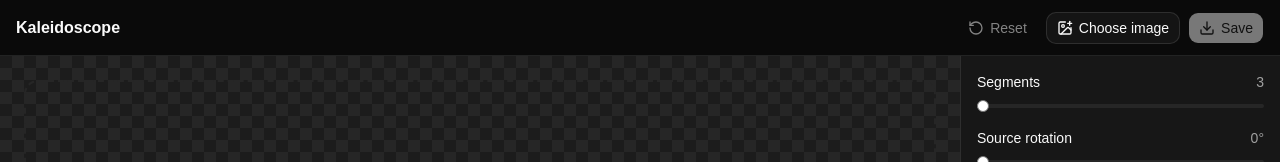
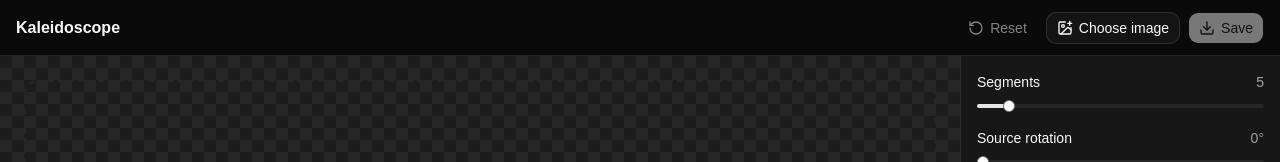
Before and after one commit to JRoot3D/caleidoscopio, a React (Vite) app: page / in a window 1280 px wide. Shown: the top 162 px of the page. Built offline with nearby package versions, Linux system fonts and the light colour scheme.

Commit message:
feat: default to 5 segments

```diff
--- a/src/App.tsx
+++ b/src/App.tsx
@@ -4,7 +4,7 @@ import { Controls, MobileEditor } from '@/components/Controls'
 import { Kaleidoscope, type Params } from '@/components/Kaleidoscope'
 import { Button } from '@/components/ui/button'
 
-const DEFAULTS: Params = { segments: 3, rotation: 0, resultRotation: 0, offsetX: 0, offsetY: 0, zoom: 1, animate: false, frame: 'square' }
+const DEFAULTS: Params = { segments: 5, rotation: 0, resultRotation: 0, offsetX: 0, offsetY: 0, zoom: 1, animate: false, frame: 'square' }
 
 // checkerboard behind the canvas so the circle frame's transparency is visible
 const CHECKER = { background: 'repeating-conic-gradient(#262626 0 25%, #1c1c1c 0 50%) 0 0 / 24px 24px' }
```
